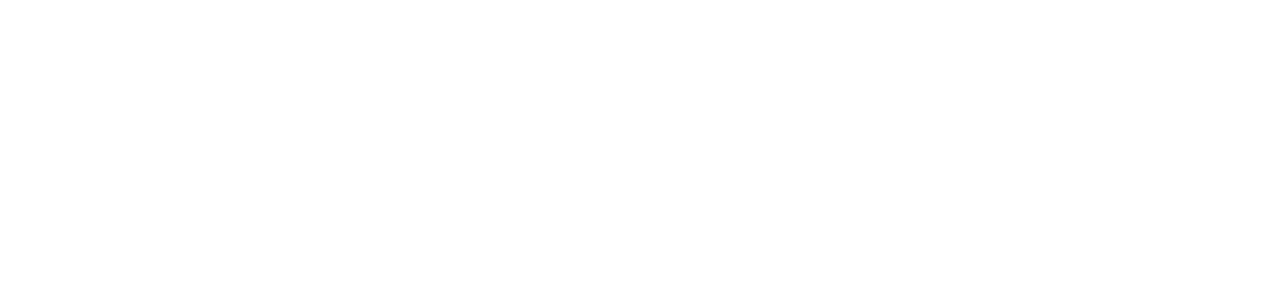
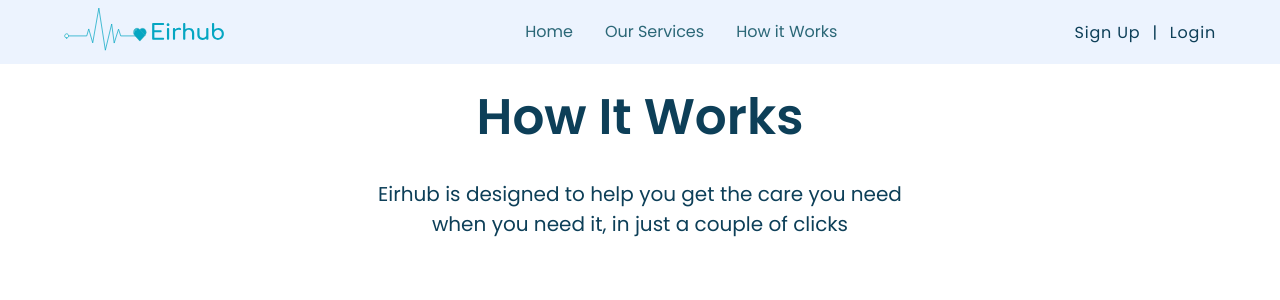
Before and after one commit to Silicon-Valley00/eirhub-frontend, a React (Create React App) app in the folder client/: page /how-it-works in a window 1280 px wide. Before the commit this address had no page. Shown: the top 300 px of the page. Built offline with nearby package versions, Linux system fonts and the light colour scheme.

Commit message:
add new directories and dropdown

```diff
--- a/client/src/App.js
+++ b/client/src/App.js
@@ -7,6 +7,7 @@ import { Routes, Route, Navigate } from 'react-router-dom';
 import ServicesPage from './Pages/Landing page/ServicesPage';
 import AOS from 'aos';
 import 'aos/dist/aos.css';
+import HowItWorks from './Pages/HowItWorks';
 AOS.init();
 
 function App() {
@@ -26,6 +27,8 @@ function App() {
          />
          {/* Route for our services  */}
          <Route path="/our-services" exact element={<ServicesPage />} />
+         {/* Route for How it works page */}
+         <Route path="/how-it-works" exact element={<HowItWorks />} />
       </Routes>
    );
 }
--- /dev/null
+++ b/client/src/Pages/HowItWorks/index.js
@@ -0,0 +1,25 @@
+import React from 'react';
+import Navbar from '../Landing page/components/Navbar';
+import styles from './styles.module.css';
+
+const HowItWorks = () => {
+   return (
+      <>
+         <Navbar />
+         <main className={styles.main}>
+            {/* upper section */}
+            <div className={styles.upper_part}>
+               <div className={styles.title}>How It Works</div>
+               <div>
+                  <p className={styles.p_text}>
+                     Eirhub is designed to help you get the care you need when
+                     you need it, in just a couple of clicks
+                  </p>
+               </div>
+            </div>
+         </main>
+      </>
+   );
+};
+
+export default HowItWorks;
--- /dev/null
+++ b/client/src/Pages/HowItWorks/styles.module.css
@@ -0,0 +1,30 @@
+.main {
+   padding-top: 5rem;
+   padding-right: 2rem;
+   padding-left: 2rem;
+   color: var(--deepcol);
+   font-size: 16px;
+   transition: all;
+   transition-duration: 500;
+}
+
+.upper_part {
+   display: flex;
+   flex-direction: column;
+   align-items: center;
+   justify-content: center;
+   gap: 1.5rem;
+   padding-right: 20rem;
+   padding-left: 20rem;
+}
+
+.title {
+   font-size: 50px;
+   font-weight: 700;
+   color: var(--deepcol);
+}
+
+.p_text {
+   text-align: center;
+   font-size: 20px;
+}
--- a/client/src/Pages/Landing page/ServicesPage/style.module.css
+++ b/client/src/Pages/Landing page/ServicesPage/style.module.css
@@ -15,7 +15,7 @@
 }
 
 .title {
-   font-size: 27px;
+   font-size: 50px;
    font-weight: 700;
    color: var(--deepcol);
 }
--- /dev/null
+++ b/client/src/Pages/Landing page/components/Dropdown.js
@@ -0,0 +1,25 @@
+import React from 'react';
+import styles from './dropdown.module.css';
+import { Link } from 'react-router-dom';
+
+const Dropdown = ({ clicked }) => {
+   return (
+      <>
+         <div className={styles.main}>
+            <div className={styles.sub_main}>
+               <ul className={styles.list}>
+                  <li className={styles.list_first}>Login as: </li>
+                  <Link to="/" className={styles.list_last}>
+                     Patient
+                  </Link>
+                  <Link to="/" className={styles.list_last}>
+                     Doctor
+                  </Link>
+               </ul>
+            </div>
+         </div>
+      </>
+   );
+};
+
+export default Dropdown;
--- a/client/src/Pages/Landing page/components/Navbar.js
+++ b/client/src/Pages/Landing page/components/Navbar.js
@@ -4,11 +4,14 @@ import styles from './navbar.module.css';
 import close from '../../../images/close.svg';
 import menu from '../../../images/menu.svg';
 import { NavLink } from 'react-router-dom';
+import Dropdown from './Dropdown';
 
 const Navbar = (props) => {
    const [sidebar, setSidebar] = useState(false);
+   const [click, setClick] = useState(false);
 
    const showSidebar = () => setSidebar(!sidebar);
+   const handleClick = () => setClick(!click);
 
    return (
       <nav id={styles.nav}>
@@ -41,7 +44,7 @@ const Navbar = (props) => {
                />
             </div>
             <div className={styles.left}>
-               {/* REVIEW: activa navlink is not working. */}
+               {/* REVIEW: active navlink is not working. */}
                <ul id={styles.nav_links}>
                   <NavLink
                      to="/"
@@ -67,7 +70,13 @@ const Navbar = (props) => {
                </ul>
                <div id={styles.signup}>
                   <ul className={styles.signup_list}>
-                     <li
+                     <li className={styles.signup_item} onClick={handleClick}>
+                        Sign Up
+                     </li>
+                     <li id={styles.separator}>|</li>
+                     <li className={styles.signup_item}>Login</li>
+
+                     {/* <li
                         className={styles.signup_item}
                         onClick={() => props.handleModalSignup()}
                      >
@@ -79,8 +88,9 @@ const Navbar = (props) => {
                         onClick={() => props.handleModalLogin()}
                      >
                         Login
-                     </li>
+                     </li> */}
                   </ul>
+                  {click && <Dropdown clicked={click} />}
                </div>
             </div>
          </div>
--- /dev/null
+++ b/client/src/Pages/Landing page/components/dropdown.module.css
@@ -0,0 +1,76 @@
+.main {
+   position: absolute;
+   height: 10rem;
+   width: 100%;
+   color: var(--white);
+   top: 5rem;
+   bottom: 0;
+   border-radius: 20px;
+   padding-right: 20px;
+   padding-left: 20px;
+   /* padding-top: 15px; */
+   padding-bottom: 15px;
+}
+
+.sub_main {
+   width: 100%;
+   height: 100%;
+}
+
+.list {
+   height: 100%;
+   display: flex;
+   align-items: center;
+   flex-direction: column;
+   justify-content: center;
+   gap: 1rem;
+   color: white;
+}
+.list_last {
+   color: white;
+}
+
+.list_first {
+   color: var(--white);
+   font-weight: bolder;
+}
+
+@media (min-width: 768px) {
+   .main {
+      position: absolute;
+      height: 10rem;
+      width: 10rem;
+      background: var(--gray);
+      color: var(--midcol);
+      top: 5rem;
+      bottom: 0;
+      border-radius: 20px;
+      padding-right: 20px;
+      padding-left: 20px;
+      padding-top: 15px;
+      padding-bottom: 15px;
+   }
+
+   .sub_main {
+      width: 100%;
+      height: 100%;
+   }
+
+   .list {
+      height: 100%;
+      display: flex;
+      align-items: center;
+      flex-direction: column;
+      justify-content: center;
+      gap: 1rem;
+   }
+
+   .list_first {
+      color: var(--deepcol);
+      font-weight: bolder;
+   }
+
+   .list_last {
+      color: var(--midcol);
+   }
+}
--- a/client/src/Pages/Landing page/components/navbar.module.css
+++ b/client/src/Pages/Landing page/components/navbar.module.css
@@ -1,4 +1,5 @@
 /* main nav */
+
 #nav {
    padding: 2rem;
    display: flex;
@@ -74,6 +75,8 @@
    display: flex;
    align-items: center;
    justify-content: center;
+   position: relative;
+   gap: 1rem;
 }
 
 .signup_list {
```
